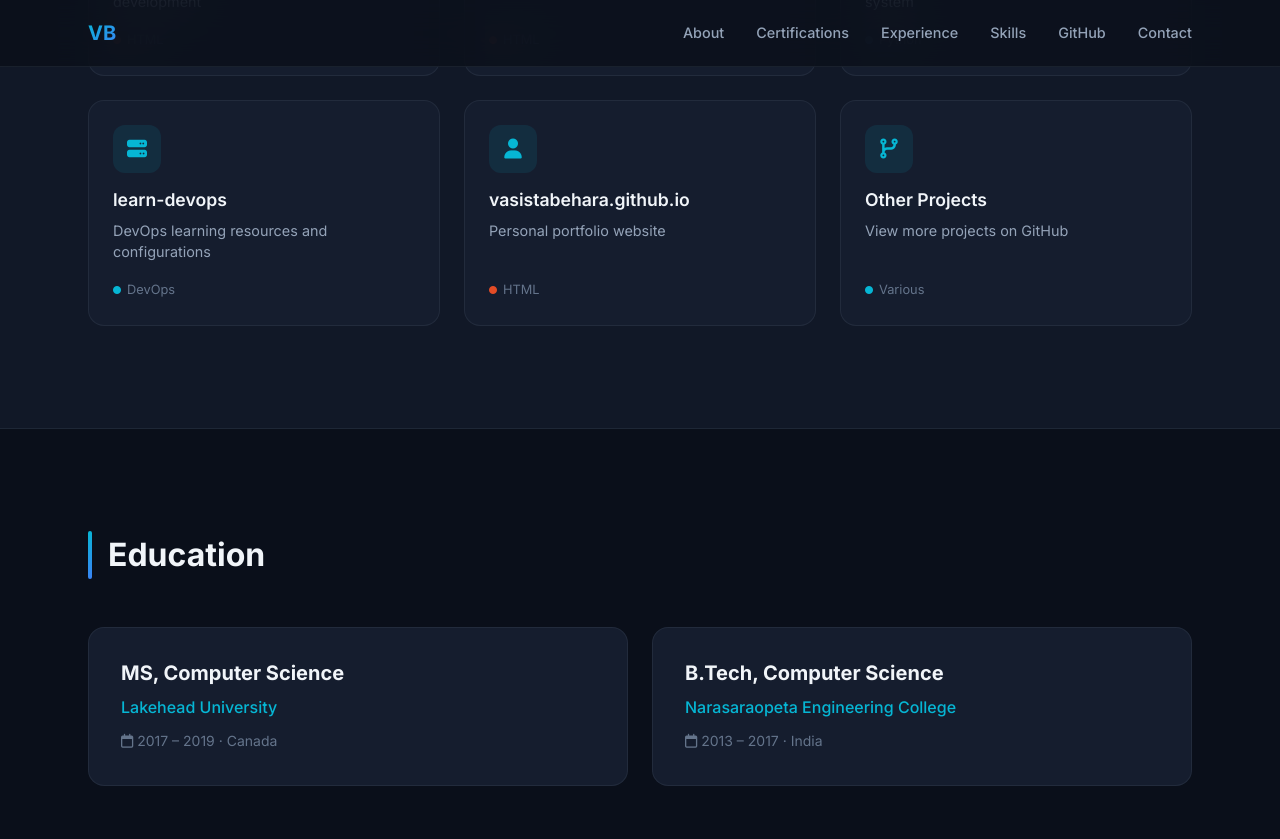
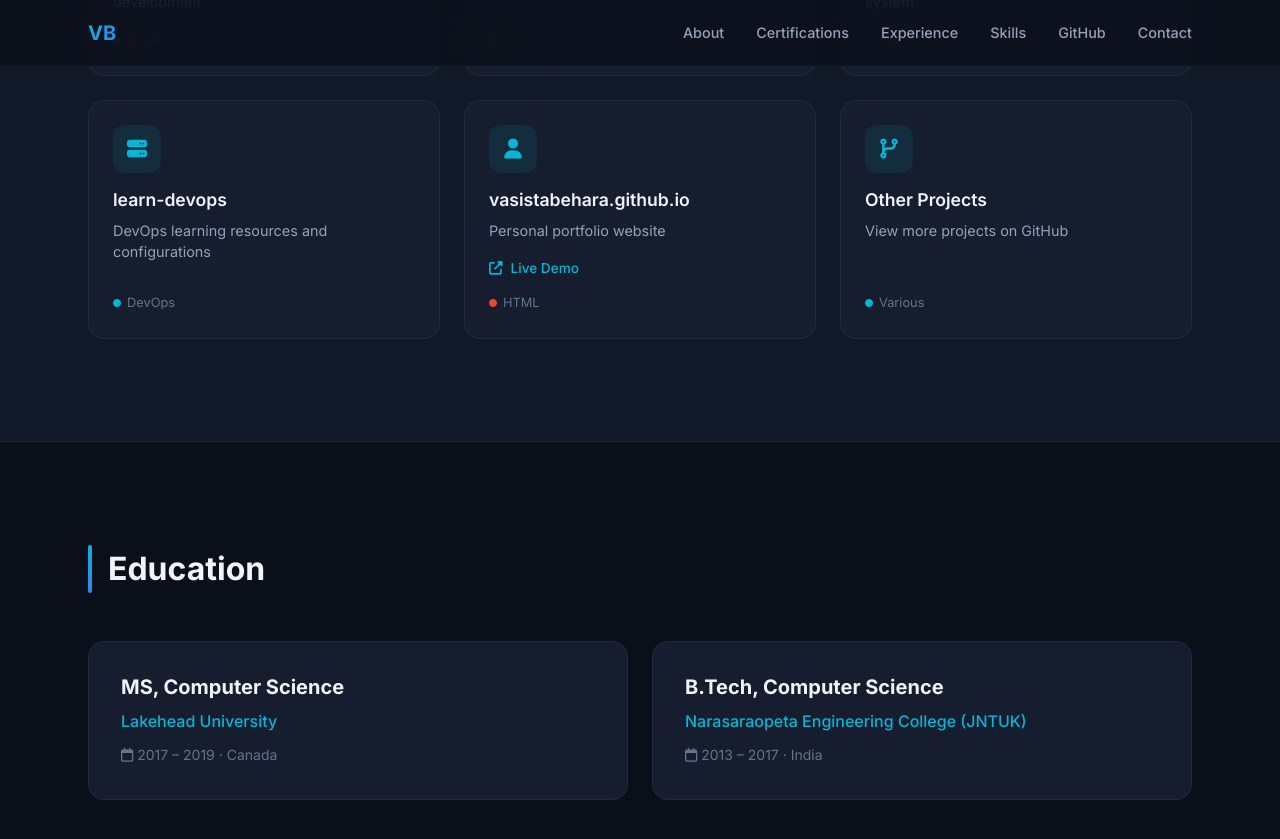
Before and after one commit to VasistaBehara/vasistabehara.github.io, a Jekyll site: the page built from index.html, in a window 1280 px wide and 900 px high, scrolled down 5579 px. Shown: the top 839 px of the window. Built offline with Jekyll 4.4.1, drawn with Linux system fonts in a browser that asks for light colours.

Commit message:
feat: Refactor project cards to include live demo links, update Gemfile dependencies, and refine content.

```diff
--- a/Gemfile
+++ b/Gemfile
@@ -5,3 +5,8 @@ gem "jekyll", "~> 3.9.3"
 gem "jekyll-seo-tag", "~> 2.7"
 gem "webrick", "~> 1.7"
 gem "kramdown-parser-gfm"
+gem "csv"
+gem "base64"
+gem "bigdecimal"
+gem "mutex_m"
+gem "drb"
--- a/assets/css/style.css
+++ b/assets/css/style.css
@@ -812,14 +812,46 @@ section {
   font-size: 0.7rem;
 }
 
-/* Clickable project cards */
-a.github-project-card {
-  text-decoration: none;
+/* Clickable project cards styles updated for div structure */
+.github-project-card {
+  position: relative;
   cursor: pointer;
+  /* Context for potential stretched links */
 }
 
-a.github-project-card:hover .project-name {
+.github-project-card:hover .project-name {
   color: var(--accent-primary);
+}
+
+.project-link {
+  color: var(--text-primary);
+  text-decoration: none;
+  transition: color var(--transition-fast);
+}
+
+.project-link:hover {
+  color: var(--accent-primary);
+}
+
+/* Project Website Link */
+.project-website {
+  display: inline-flex;
+  align-items: center;
+  gap: 0.5rem;
+  font-size: 0.85rem;
+  color: var(--accent-primary);
+  margin-bottom: 0.75rem;
+  font-weight: 500;
+  width: fit-content;
+  position: relative;
+  /* Ensure it stacks correctly */
+  z-index: 2;
+  /* Ensure it is clickable above the card */
+}
+
+.project-website:hover {
+  text-decoration: underline;
+  opacity: 0.9;
 }
 
 /* Contribution Graph */
--- a/index.html
+++ b/index.html
@@ -493,16 +493,19 @@ across AWS and GCP
             // Render repos
             repos.slice(0, 6).forEach((repo, index) => {
                 const langColor = langColors[repo.language] || '#06b6d4';
-                const card = document.createElement('a');
-                card.href = repo.html_url;
-                card.target = '_blank';
+                const card = document.createElement('div');
                 card.className = 'github-project-card fade-in';
                 card.style.transitionDelay = `${index * 100}ms`;
+
+                // Make whole card clickable
+                card.onclick = () => window.open(repo.html_url, '_blank');
+                card.style.cursor = 'pointer';
 
                 card.innerHTML = `
                 <div class="project-icon"><i class="${getIcon(repo.name)}"></i></div>
                 <h3 class="project-name">${repo.name}</h3>
                 <p class="project-description">${repo.description || 'No description available'}</p>
+                ${repo.homepage ? `<a href="${repo.homepage}" target="_blank" class="project-website" onclick="event.stopPropagation()"><i class="fas fa-external-link-alt"></i> Live Demo</a>` : ''}
                 <div class="project-meta">
                     <span class="project-lang">
                         <i class="fas fa-circle" style="color: ${langColor}"></i>
@@ -522,37 +525,38 @@ across AWS and GCP
             // Fallback to static content if API fails
             loading.style.display = 'none';
             container.innerHTML = `
-            <div class="github-project-card fade-in visible">
+            <div class="github-project-card fade-in visible" onclick="window.open('https://github.com/VasistaBehara/amazon-clone', '_blank')" style="cursor: pointer;">
                 <div class="project-icon"><i class="fab fa-amazon"></i></div>
                 <h3 class="project-name">amazon-clone</h3>
                 <p class="project-description">Amazon website clone built for learning web development</p>
                 <div class="project-meta"><span class="project-lang"><i class="fas fa-circle" style="color: #e34c26"></i> HTML</span></div>
             </div>
-            <div class="github-project-card fade-in visible">
+            <div class="github-project-card fade-in visible" onclick="window.open('https://github.com/VasistaBehara/netflix-clone', '_blank')" style="cursor: pointer;">
                 <div class="project-icon"><i class="fas fa-film"></i></div>
                 <h3 class="project-name">netflix-clone</h3>
                 <p class="project-description">Netflix UI clone for front-end practice</p>
                 <div class="project-meta"><span class="project-lang"><i class="fas fa-circle" style="color: #e34c26"></i> HTML</span></div>
             </div>
-            <div class="github-project-card fade-in visible">
+            <div class="github-project-card fade-in visible" onclick="window.open('https://github.com/VasistaBehara/driver-drowsiness-detection', '_blank')" style="cursor: pointer;">
                 <div class="project-icon"><i class="fas fa-eye"></i></div>
                 <h3 class="project-name">driver-drowsiness-detection</h3>
                 <p class="project-description">ML-based driver drowsiness detection system</p>
                 <div class="project-meta"><span class="project-lang"><i class="fas fa-circle" style="color: #3572A5"></i> Python</span></div>
             </div>
-            <div class="github-project-card fade-in visible">
+            <div class="github-project-card fade-in visible" onclick="window.open('https://github.com/VasistaBehara/learn-devops', '_blank')" style="cursor: pointer;">
                 <div class="project-icon"><i class="fas fa-server"></i></div>
                 <h3 class="project-name">learn-devops</h3>
                 <p class="project-description">DevOps learning resources and configurations</p>
                 <div class="project-meta"><span class="project-lang"><i class="fas fa-circle" style="color: #06b6d4"></i> DevOps</span></div>
             </div>
-            <div class="github-project-card fade-in visible">
+            <div class="github-project-card fade-in visible" onclick="window.open('https://github.com/VasistaBehara/vasistabehara.github.io', '_blank')" style="cursor: pointer;">
                 <div class="project-icon"><i class="fas fa-user"></i></div>
                 <h3 class="project-name">vasistabehara.github.io</h3>
                 <p class="project-description">Personal portfolio website</p>
+                <a href="https://vasistabehara.github.io" target="_blank" class="project-website" onclick="event.stopPropagation()"><i class="fas fa-external-link-alt"></i> Live Demo</a>
                 <div class="project-meta"><span class="project-lang"><i class="fas fa-circle" style="color: #e34c26"></i> HTML</span></div>
             </div>
-            <div class="github-project-card fade-in visible">
+            <div class="github-project-card fade-in visible" onclick="window.open('https://github.com/VasistaBehara?tab=repositories', '_blank')" style="cursor: pointer;">
                 <div class="project-icon"><i class="fas fa-code-branch"></i></div>
                 <h3 class="project-name">Other Projects</h3>
                 <p class="project-description">View more projects on GitHub</p>
@@ -579,7 +583,7 @@ across AWS and GCP
             </div>
             <div class="education-card fade-in">
                 <h3 class="education-degree">B.Tech, Computer Science</h3>
-                <p class="education-school">Narasaraopeta Engineering College</p>
+                <p class="education-school">Narasaraopeta Engineering College (JNTUK)</p>
                 <p class="education-date"><i class="far fa-calendar"></i> 2013 – 2017 · India</p>
             </div>
         </div>
@@ -604,9 +608,6 @@ across AWS and GCP
                 <a href="https://github.com/VasistaBehara" target="_blank" class="contact-link">
                     <i class="fab fa-github"></i> GitHub
                 </a>
-                <a href="tel:+18073565984" class="contact-link">
-                    <i class="fas fa-phone"></i> +1 (807) 356-5984
-                </a>
             </div>
         </div>
     </div>
```
